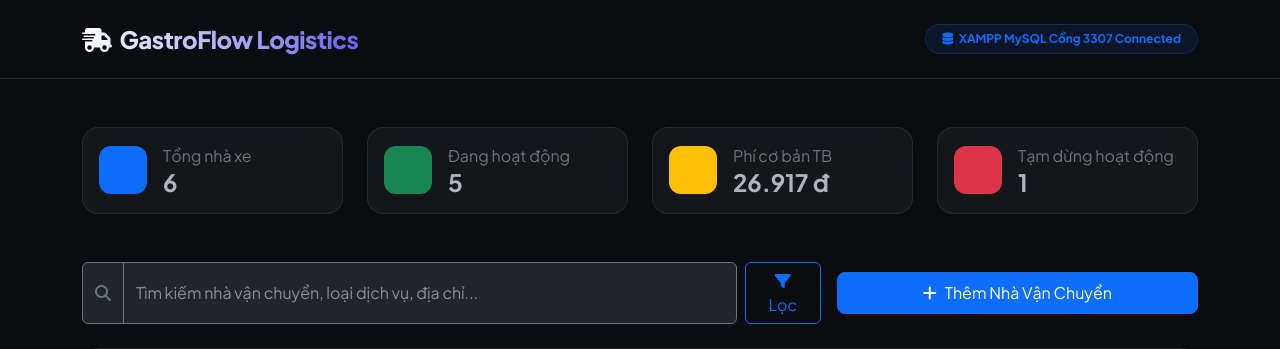
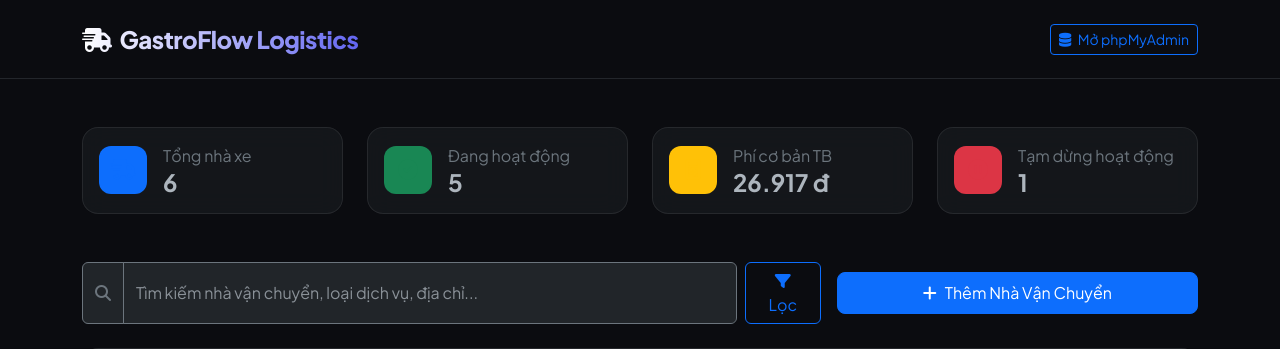
Before and after one commit to NEWBIE1005/ca-nhan, a PHP site: page / in a window 1280 px wide. Shown: the top 349 px of the page. Run offline with PHP 8.4, Linux system fonts and the light colour scheme; data comes from the database, SQL or seed files in the repository.

Commit message:
Remove static connection badge and add phpMyAdmin link

```diff
--- a/index.php
+++ b/index.php
@@ -139,9 +139,9 @@ unset($_SESSION['toast']);
         <div class="container">
             <span class="navbar-brand fs-4"><i class="fa-solid fa-truck-fast me-2 text-primary"></i>GastroFlow Logistics</span>
             <div class="d-flex align-items-center">
-                <span class="badge bg-primary bg-opacity-10 text-primary py-2 px-3 border border-primary border-opacity-25 rounded-pill">
-                    <i class="fa-solid fa-database me-1"></i> XAMPP MySQL Cổng 3307 Connected
-                </span>
+                <a href="http://localhost/phpmyadmin/" target="_blank" class="btn btn-sm btn-outline-primary">
+                    <i class="fa-solid fa-database me-1"></i> Mở phpMyAdmin
+                </a>
             </div>
         </div>
     </nav>
```
